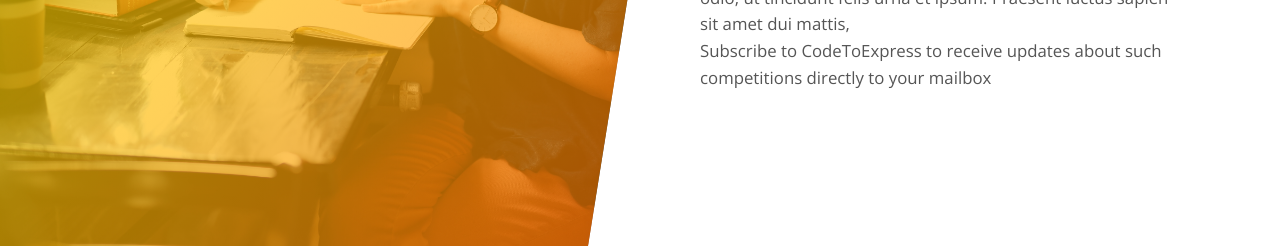
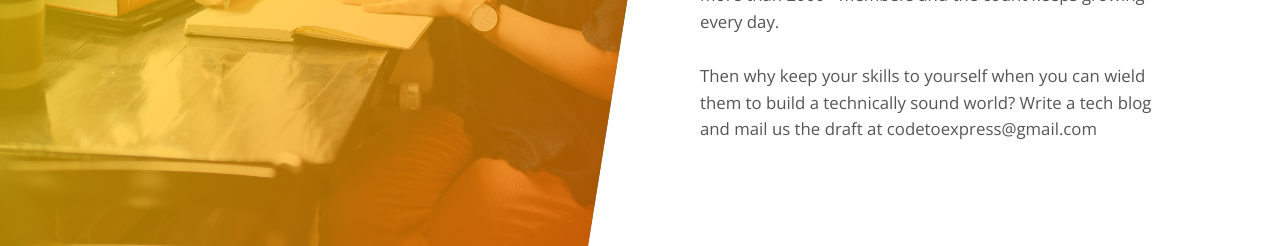
Before and after one commit to CodeToExpress/featured-writers, a plain HTML site: page index.html in a window 1280 px wide. Shown: the part 479-725 px from the top of the page. Drawn offline with nearby package versions, Linux system fonts and the light colour scheme; files whose address does not match are found by name.

Commit message:
Final changes

```diff
--- a/index.html
+++ b/index.html
@@ -54,13 +54,15 @@
         <div class="display-table">
           <div class="display-table-cell">
             <div class="main-content">
-              <h1 class="title"><b>Featured Writer Contest</b></h1>
+              <h1 class="title"><b>Featured Writer Contest</b></h1> <br />
               <p>
-                Lorem ipsum dolor sit amet, consectetur adipiscing elit. Donec
-                nunc lectus, mattis vel ornare sit amet, auctor non lacus.
-                Praesent dignissim vehicula malesuada. Sed pellentesque, turpis
-                eget pharetra sagittis, felis nunc rutrum odio, ut tincidunt
-                felis urna et ipsum. Praesent luctus sapien sit amet dui mattis,
+                By participating you not only get to have your blog published in the Code To Express
+publication but also if your blog turns out to be one of the best, your article will be sent to
+all our subscribers and you will win a chance to get your profile featured in the Code To
+Express community that now houses more than 2000+ members and the count keeps
+growing every day. <br /> <br />
+Then why keep your skills to yourself when you can wield them to build a technically sound
+world? Write a tech blog and mail us the draft at  <a href="mailto:codetoexpress@gmail.com?Subject=Tech%Blog%20Submission" target="_top">codetoexpress@gmail.com</a>
               </p>
 
               <!-- <div class="email-input-area">
@@ -78,10 +80,10 @@
               </div> -->
               <!-- email-input-area -->
 
-              <p class="post-desc">
+              <!-- <p class="post-desc">
                 Subscribe to CodeToExpress to receive updates about such
                 competitions directly to your mailbox
-              </p>
+              </p> -->
             </div>
             <!-- main-content -->
           </div>
@@ -92,19 +94,19 @@
         <ul class="footer-icons">
           <li>Stay in touch :</li>
           <li>
-            <a href="#"><i class="ion-social-facebook"></i></a>
+            <a href="https://www.facebook.com/CodeToExpress/"><i class="ion-social-facebook"></i></a>
           </li>
           <li>
-            <a href="#"><i class="ion-social-linkedin"></i></a>
+            <a href="https://www.linkedin.com/company/codetoexpress/"><i class="ion-social-linkedin"></i></a>
           </li>
           <li>
-            <a href="#"><i class="ion-social-instagram"></i></a>
+            <a href="https://www.instagram.com/codetoexpress/"><i class="ion-social-instagram"></i></a>
           </li>
           <li>
-            <a href="#"><i class="ion-android-mail"></i></a>
+            <a href="mailto:codetoexpress@gmail.com?Subject=Tech%Blog%20Submission"><i class="ion-android-mail"></i></a>
           </li>
           <li>
-            <a href="#"><i class="ion-android-globe"></i></a>
+            <a href="http://codetoexpress.tech"><i class="ion-android-globe"></i></a>
           </li>
         </ul>
       </section>
```
